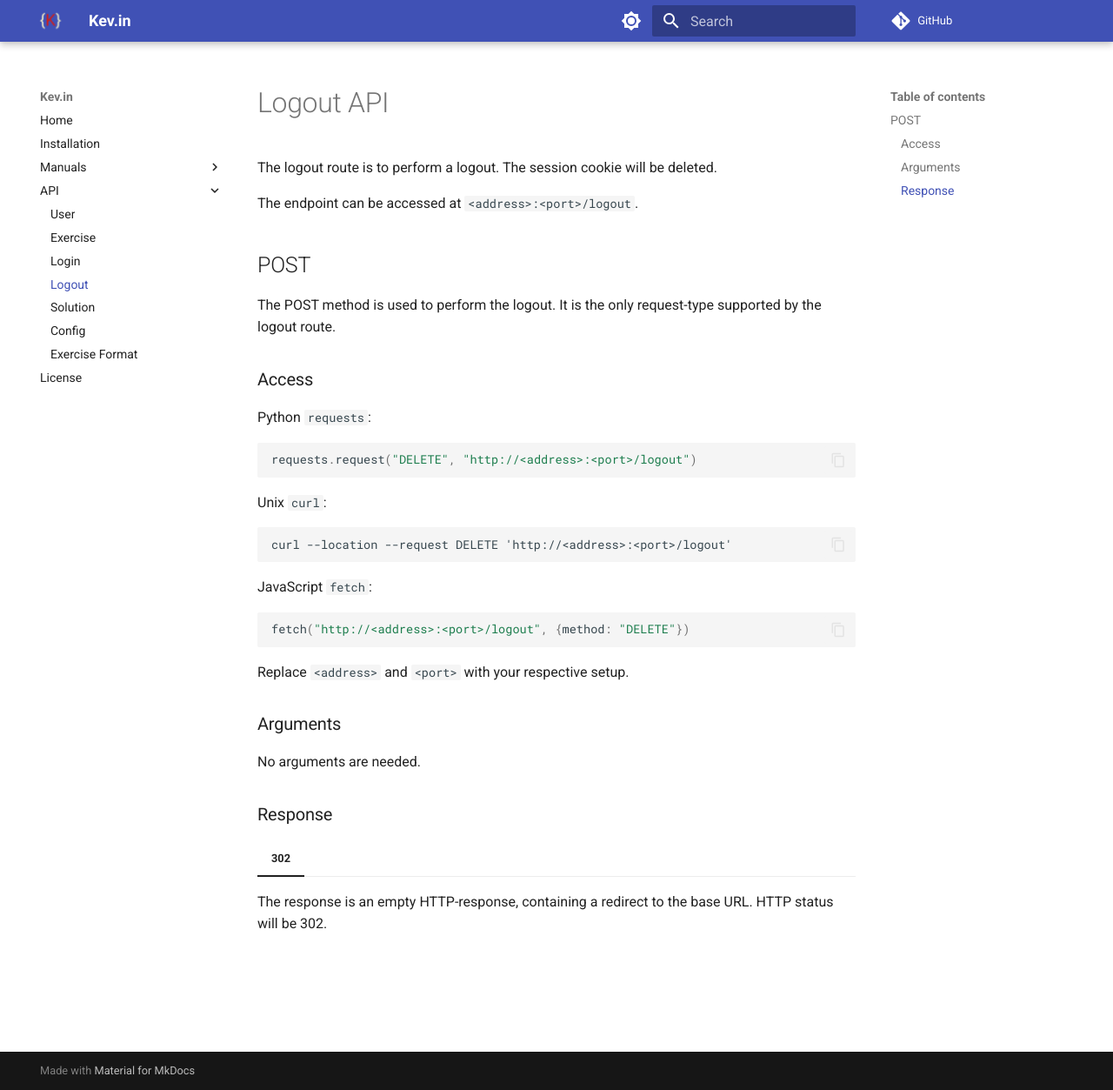
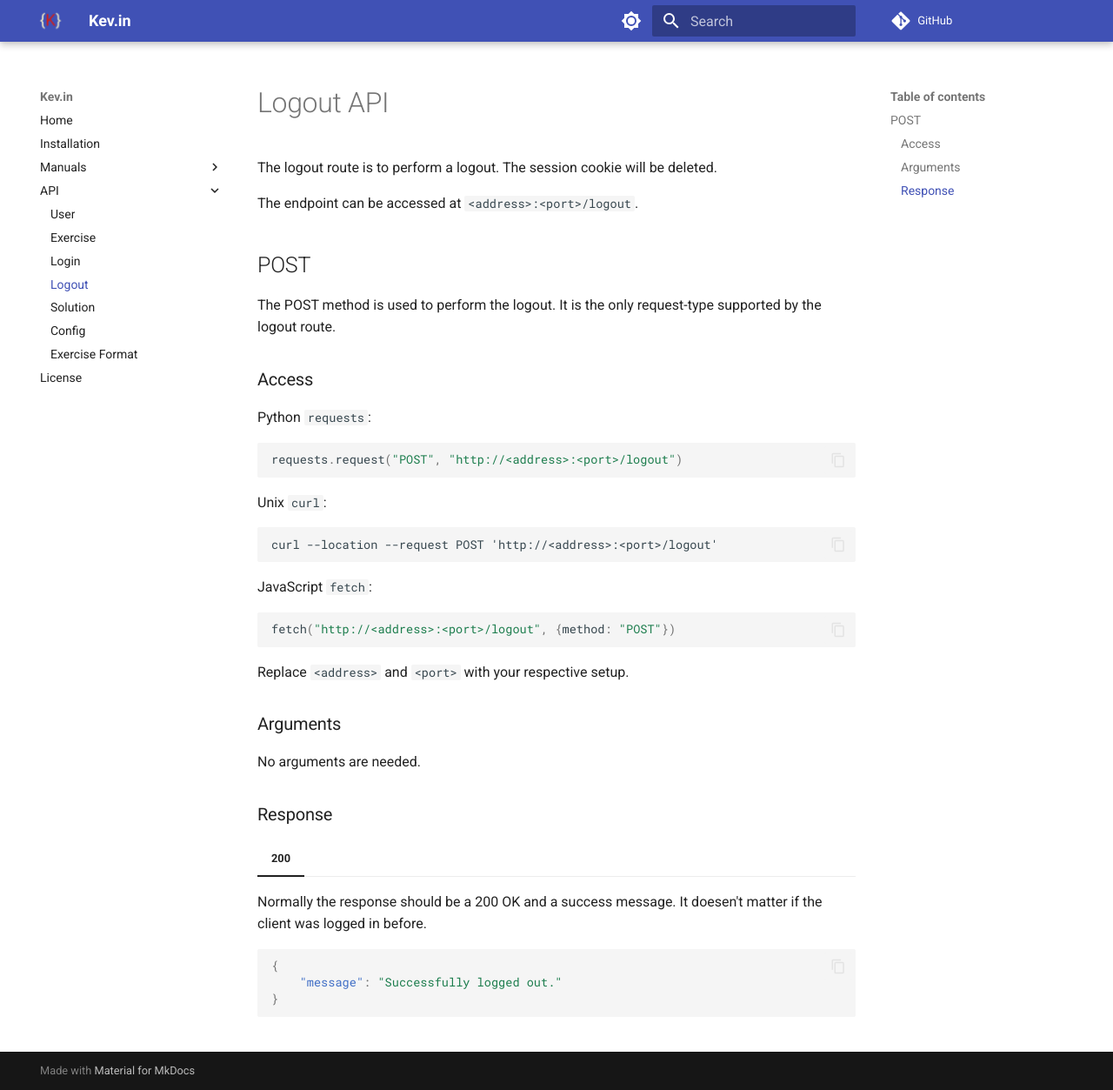
Before and after one commit to mlinke-ai/kev_in, an MkDocs documentation site: the page built from docs/api/logout.md, in a window 1280 px wide and 1253 px high. Shown: the whole window at 87% size. Built offline with MkDocs 1.6.1 and Material for MkDocs 9.7.7, drawn with Linux system fonts in a browser that asks for light colours; comment, search, counter and statistics services are not loaded.

Commit message:
removing redirect after logout #167

````diff
--- a/docs/api/logout.md
+++ b/docs/api/logout.md
@@ -22,19 +22,19 @@ The POST method is used to perform the logout. It is the only request-type suppo
 Python `requests`:
 
 ```python
-requests.request("DELETE", "http://<address>:<port>/logout")
+requests.request("POST", "http://<address>:<port>/logout")
 ```
 
 Unix `curl`:
 
 ```
-curl --location --request DELETE 'http://<address>:<port>/logout'
+curl --location --request POST 'http://<address>:<port>/logout'
 ```
 
 JavaScript `fetch`:
 
 ```javascript
-fetch("http://<address>:<port>/logout", {method: "DELETE"})
+fetch("http://<address>:<port>/logout", {method: "POST"})
 ```
 
 Replace `<address>` and `<port>` with your respective setup.
@@ -45,6 +45,13 @@ No arguments are needed.
 
 ### Response
 
-=== "302"
+=== "200"
 
-    The response is an empty HTTP-response, containing a redirect to the base URL. HTTP status will be 302.
+    Normally the response should be a 200 OK and a success message.
+    It doesen't matter if the client was logged in before.
+
+    ```JSON
+    {
+        "message": "Successfully logged out."
+    }
+    ```
````
Also changed, not shown: 1 other file.
